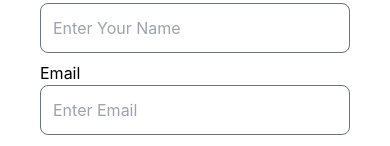
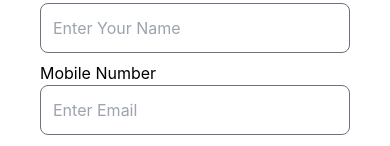
Before and after one commit to rafin8990/application-client, a React (Create React App) app: page /home in a window 390 px wide. Shown: the part 584-730 px from the top of the page. Built offline with nearby package versions, Linux system fonts and the light colour scheme.

Commit message:
mobile number added

```diff
--- a/src/Pages/Application/ApplicationDetails.js
+++ b/src/Pages/Application/ApplicationDetails.js
@@ -2,7 +2,7 @@ import React from 'react';
 
 const ApplicationDetails = ({app}) => {
 
-    const {name, imageUrl,email, application}=app;
+    const {name, imageUrl,mobile, application}=app;
     return (
         <div className='mt-20 border p-10'>
             <div className='flex justify-center'>
@@ -10,7 +10,7 @@ const ApplicationDetails = ({app}) => {
             </div>
             <div>
                 <h1 className='text-xl text-center mt-10'>Applicants Name: {name}</h1>
-                <h1 className='text-xl text-center my-5'>Applicants Email: {email}</h1>
+                <h1 className='text-xl text-center my-5'>Applicants Mobile No: {mobile}</h1>
             </div>
             <div>
                 <h1 className='text-3xl text-emerald-900 text-center'>Application :</h1>
--- a/src/Pages/Home/Home.js
+++ b/src/Pages/Home/Home.js
@@ -6,7 +6,7 @@ import { useNavigate } from 'react-router-dom';
 
 const Home = () => {
     const { register, formState: { errors }, handleSubmit, reset } = useForm();
-    const navigate=useNavigate()
+    const navigate = useNavigate()
 
     const imageHostKey = process.env.REACT_APP_imageBB_key
 
@@ -24,11 +24,11 @@ const Home = () => {
             .then(imageData => {
                 if (imageData.success) {
                     const name = data.name;
-                    const email = data.email;
+                    const mobile = data.mobile;
                     const application = data.application;
                     const imageUrl = imageData.data.url
                     const form = {
-                        name, email, application, imageUrl
+                        name, mobile , application, imageUrl
                     }
                     console.log(form);
                     fetch('https://application-server-nine.vercel.app/application', {
@@ -74,10 +74,10 @@ const Home = () => {
                         </div>
                         <div className="my-2 w-full">
                             <p>
-                                <span className="">Email</span>
+                                <span className="">Mobile Number</span>
                             </p>
-                            <input {...register("email", { required: "Email Address is required" })} type="email" placeholder="Enter Email" className="  p-3 border border-gray-500 rounded-lg w-full " />
-                            {errors.email && <p className="text-red-600">{errors.email?.message}</p>}
+                            <input {...register("mobile", { required: "Mobile Number is required" })} type="email" placeholder="Enter Email" className="  p-3 border border-gray-500 rounded-lg w-full " />
+                            {errors.mobile && <p className="text-red-600">{errors.mobile?.message}</p>}
                         </div>
                         <div className="my-2 w-full">
                             <p className='my-2'>Application Details:</p>
```
Also changed, not shown: firebase.json (added), 1 other file (tests, documents, lock files or other folders).
